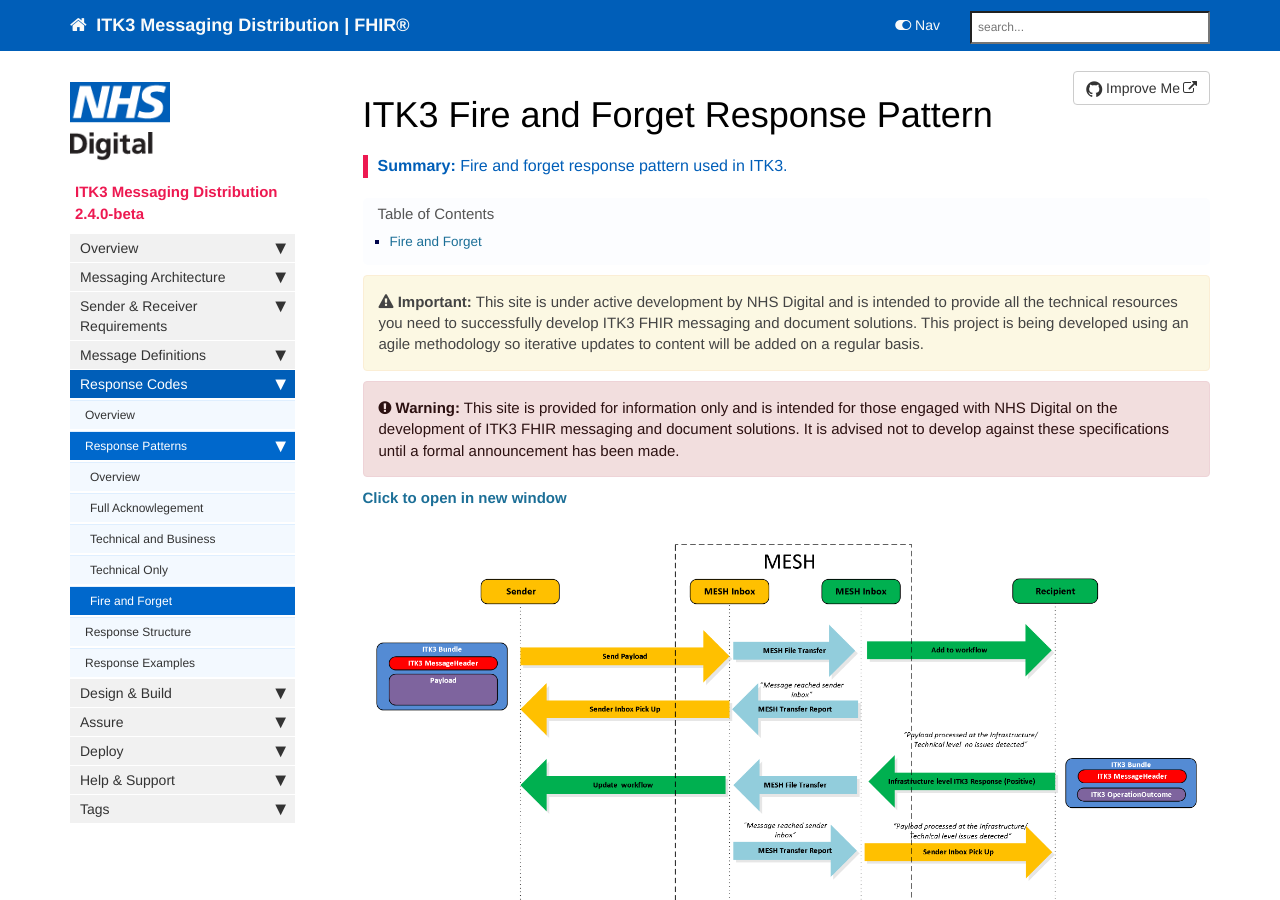
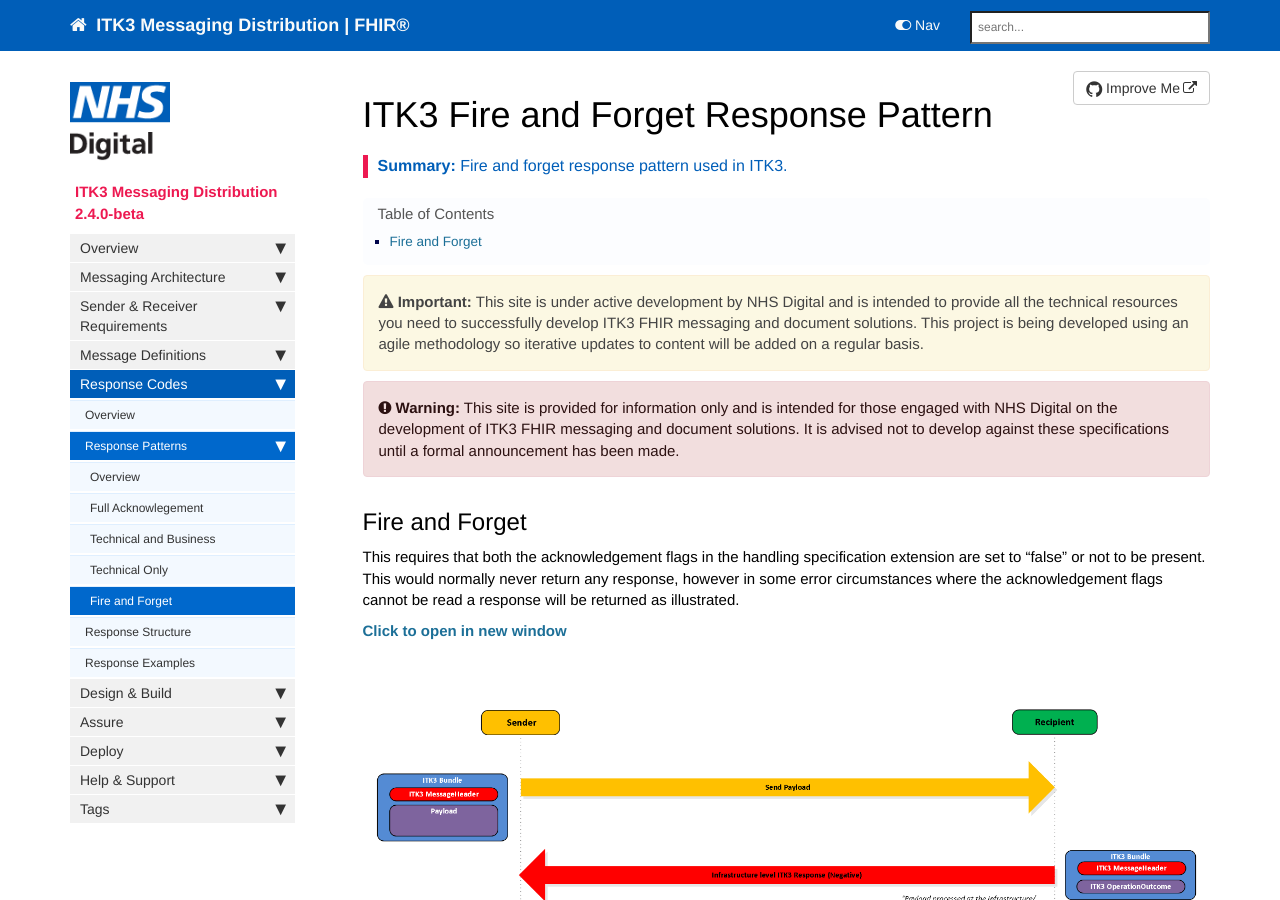
Before and after one commit to nhsconnect/ITK3-Messaging-Distribution, a Jekyll site: the page built from pages/explore/explore_response_patterns_4.md, in a window 1280 px wide and 900 px high. Built offline with Jekyll 4.4.1, drawn with Linux system fonts in a browser that asks for light colours; nearby versions of some CDN libraries; comment, search, counter and statistics services are not loaded.

Commit message:
updated diagrams for flows

```diff
--- a/pages/explore/explore_response_patterns_4.md
+++ b/pages/explore/explore_response_patterns_4.md
@@ -8,11 +8,6 @@ summary: "Fire and forget response pattern used in ITK3."
 ---
 
 {% include custom/search.warnbanner.html %}
-
-<a href="images/explore/Typical_sequence_4.pdf" target="_blank" style="width: 100%;max-width: 100%;"><b>Click to open in new window</b></a>
-
-<img src="images/explore/Typical_sequence_4.png" style="width: 100%;max-width: 100%;"/>
-
 
 ## Fire and Forget ##
 
```
